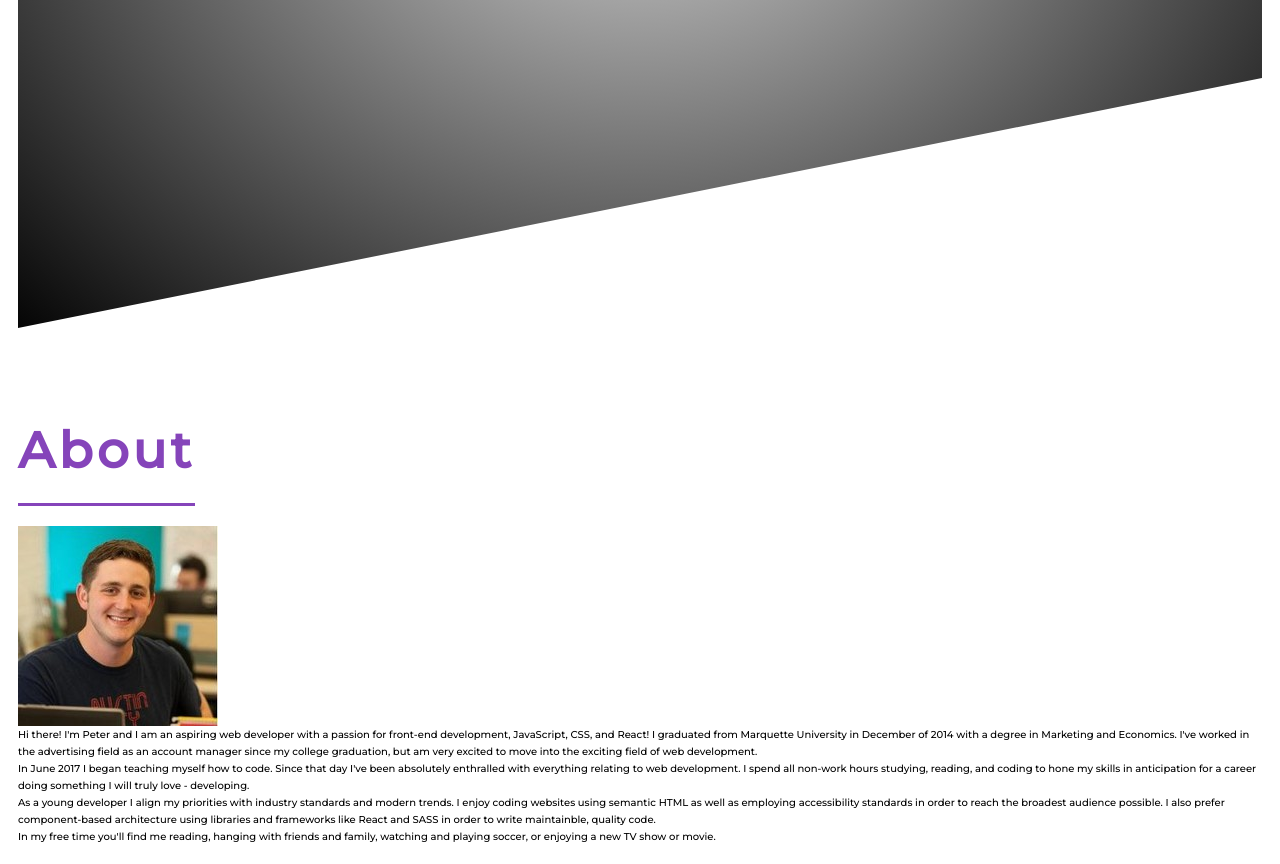
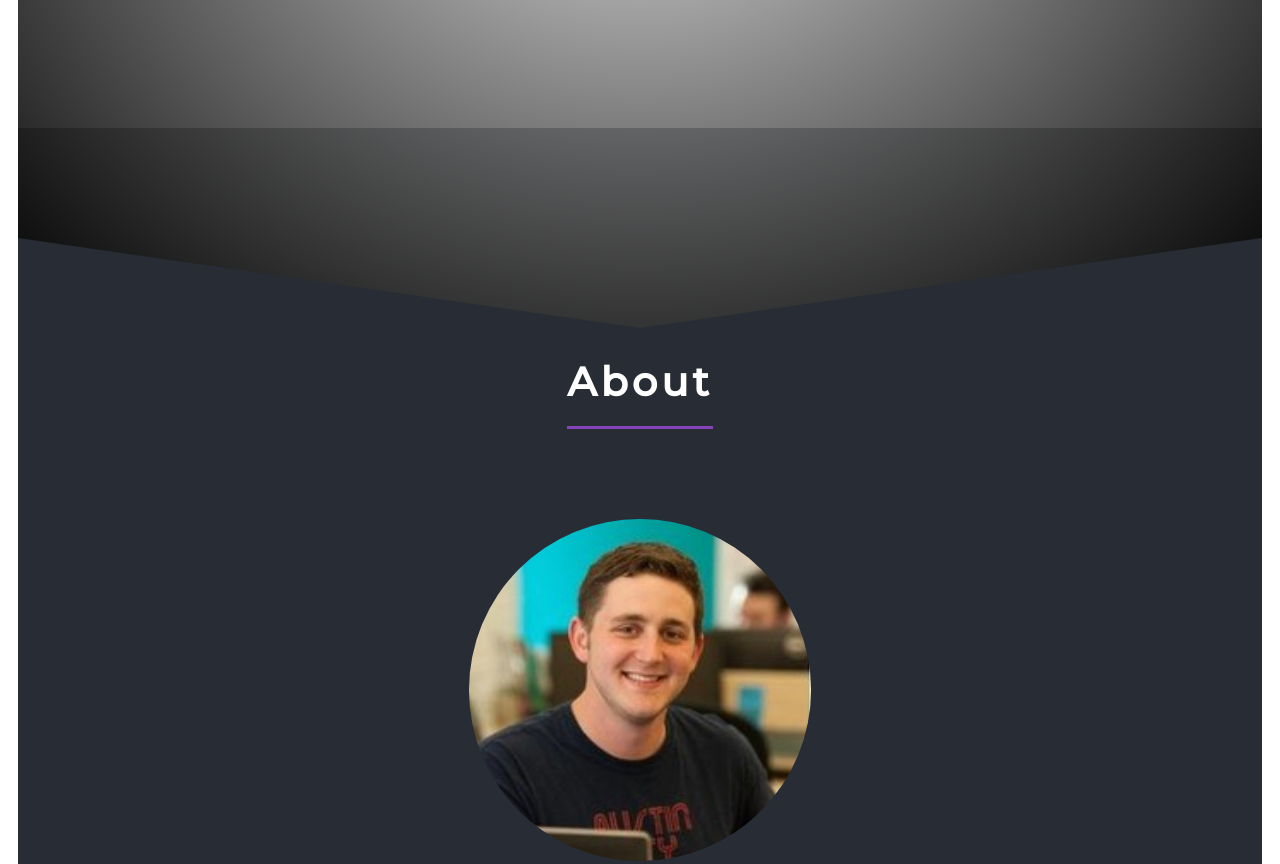
Before and after one commit to PeterEckIII/portfolio_site, a website: page index.html in a window 1280 px wide. Shown: the part 700-1564 px from the top of the page. Drawn offline with Linux system fonts and the light colour scheme.

Commit message:
Finish styling in about section

```diff
--- a/index.html
+++ b/index.html
@@ -39,14 +39,17 @@
         </section>
 
 
-        <section class="about">
+        <section class="section-about">
+            <div class="section-about__heading-div">
                 <h1 class="section-about__heading heading-primary">About</h1>
+            </div>
             <img class="section-about__image" src="./public/images/me.jpeg" alt="Peter Eck Picture">
+            <div class="section-about__text-group">
                 <p class="section-about__text">
-                Hi there! I'm Peter and I am an aspiring web developer with a passion for front-end development, JavaScript, CSS, and React! I graduated from Marquette University in December of 2014 with a degree in Marketing and Economics. I've worked in the advertising field as an account manager since my college graduation, but am very excited to move into the exciting field of web development.
+                    Hi there! I'm Peter and I am an aspiring web developer with a passion for front-end development, JavaScript, CSS, and React! I graduated from Marquette University in December of 2014 with a degree in Marketing and Economics. I've worked in the advertising field as an account manager since my college graduation, but am very excited to move into the field of web development.
                 </p>
                 <p class="section-about__text">
-                In June 2017 I began teaching myself how to code. Since that day I've been absolutely enthralled with everything relating to web development. I spend all non-work hours studying, reading, and coding to hone my skills in anticipation for a career doing something I will truly love - developing.
+                    In June 2017 I began teaching myself how to code. Since that day I've been absolutely enthralled with everything relating to web development.
                 </p>
                 <p class="section-about__text">
                     As a young developer I align my priorities with industry standards and modern trends. I enjoy coding websites using semantic HTML as well as employing accessibility standards in order to reach the broadest audience possible. I also prefer component-based architecture using libraries and frameworks like React and SASS in order to write maintainble, quality code.
@@ -54,14 +57,14 @@
                 <p class="section-about__text">
                     In my free time you'll find me reading, hanging with friends and family, watching and playing soccer, or enjoying a new TV show or movie.
                 </p>
+            </div>
         </section>
 
-    <!--
         <section class="skills">
             <p>Skills Section</p>
         </section>
 
-
+    <!--
         <section class="projects">
             <p>Projects Sections</p>
         </section>
--- a/sass/abstract/_variables.scss
+++ b/sass/abstract/_variables.scss
@@ -3,6 +3,7 @@ $grey-color: #ccc;
 $dark-grey-color: #777;
 $darker-grey-color: #999;
 $slate-grey-color: #333;
+$background-main: rgb(39, 44, 53);
 
 
 // Color Palette
--- a/sass/base/_base.scss
+++ b/sass/base/_base.scss
@@ -31,8 +31,8 @@ html {
 }
 
 body {
-box-sizing: border-box;
-padding: 1.8rem;
+    box-sizing: border-box;
+    padding: 1.8rem;
 
     @include respond(tab-port) {
         padding: 0;
--- a/sass/pages/_homepage.scss
+++ b/sass/pages/_homepage.scss
@@ -2,15 +2,16 @@
     margin-top: 1rem;
     background-image: radial-gradient(rgba(204,204,204,0.8), rgba(0,0,0,0.98)), url('../../public/images/hero-banner-2.jpg');
     background-size: cover;
+    background-position: center;
     color: $grey-color;
     text-align: center;
     height: 100rem;
-    -webkit-clip-path: polygon(0 0, 100% 0, 100% 75%, 0 100%);
-    clip-path: polygon(0 0, 100% 0, 100% 75%, 0 100%);
+    -webkit-clip-path: polygon(0 0, 100% 0, 100% 91%, 50% 100%, 0 91%);
+    clip-path: polygon(0 0, 100% 0, 100% 91%, 50% 100%, 0 91%);
 
     @include respond(phone) {
-        -webkit-clip-path: polygon(0 0, 100% 0, 100% 70%, 0 100%);
-        clip-path: polygon(0 0, 100% 0, 100% 70%, 0 100%);
+        -webkit-clip-path: polygon(0 0, 100% 0, 100% 91%, 50% 100%, 0 91%);
+        clip-path: polygon(0 0, 100% 0, 100% 91%, 50% 100%, 0 91%);
     }
 
     &__heading {
@@ -32,20 +33,40 @@
 }
 
 .section-about {
-    margin-top: 0;
+    margin-top: -20rem;
+    background-color: $background-main;
 
     &__heading {
-        font-size: 5rem;
-        color: $purple-color;
+        margin-top: 14rem;
+        font-size: 4rem;
+        color: $white-color;
         letter-spacing: 0.4rem;
         padding-top: 8rem;
         padding-bottom: 1rem;
         border-bottom: 3px solid $purple-color;
         display: inline-block;
+
+        &-div {
+            text-align: center;
+        }
     }
 
     &__image {
-        padding-top: 2rem;
         display: block;
+        border-radius: 100%;
+        margin-left: auto;
+        margin-right: auto;
+        width: 50%;
+        transform: scale(0.55);
+        margin-top: -5rem;
+        margin-bottom: -8rem;
+    }
+
+    &__text {
+        font-size: 1.7rem;
+        margin-bottom: 2rem;
+        margin-right: 2rem;
+        margin-left: 2rem;
+        color: $white-color;
     }
 }
```
Also changed, not shown: public/style.css, 1 other file. Lines whose indentation alone changed are shown as unchanged.
